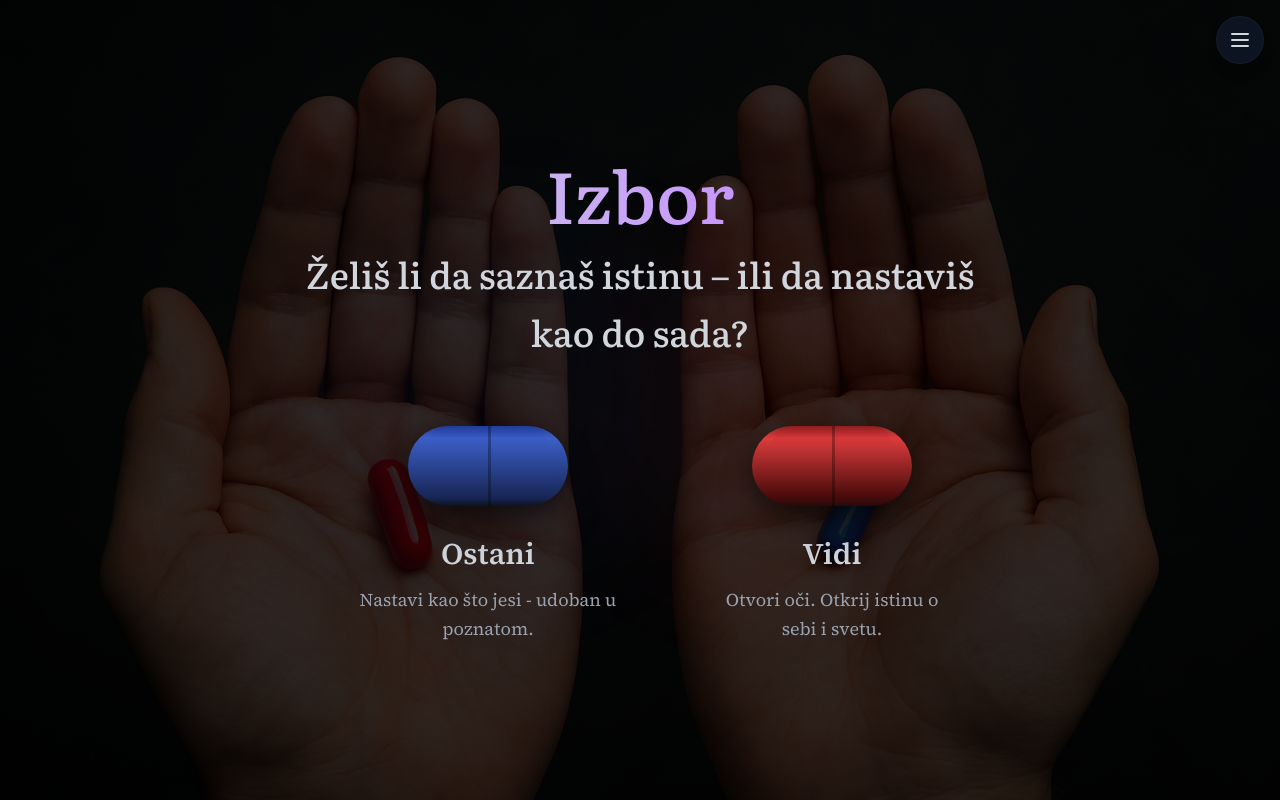
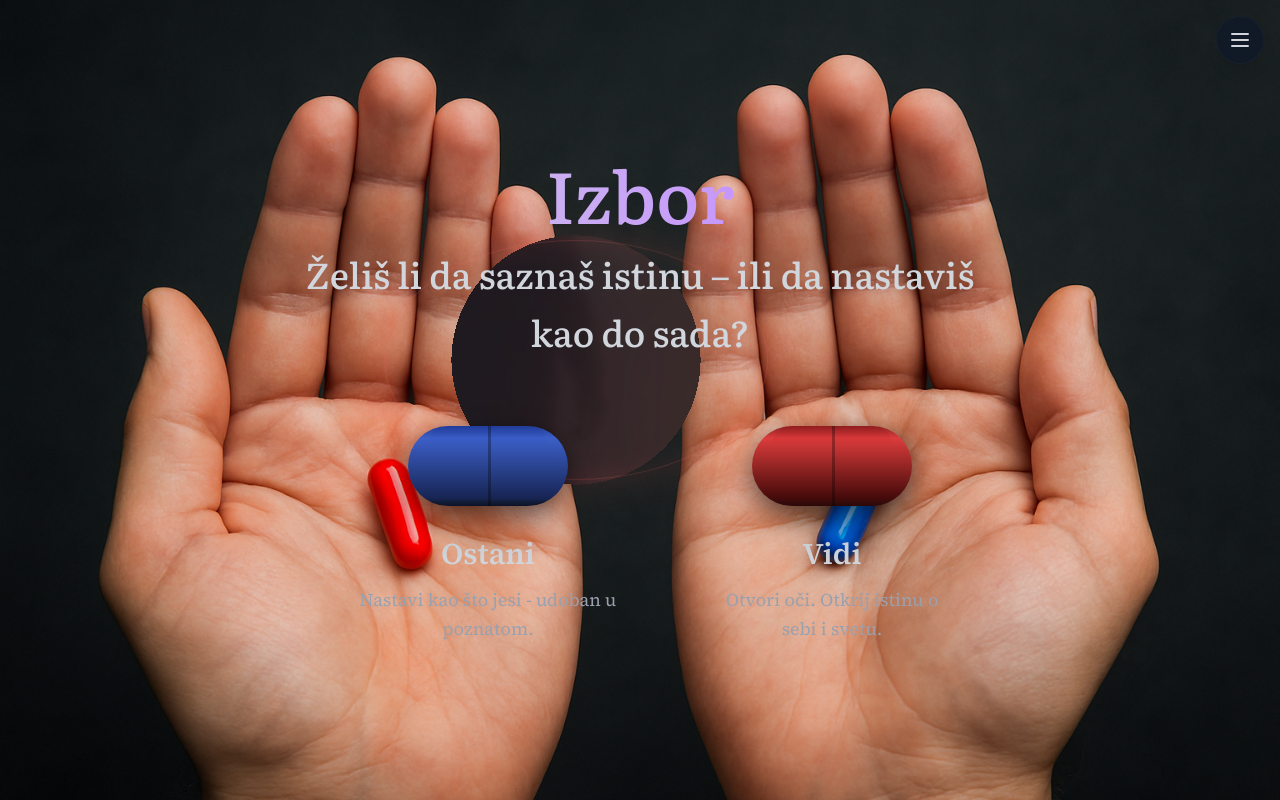
Before and after one commit to nikolabulatovic/novisajt, a Next.js app: page / in a window 1280 px wide. Built offline with nearby package versions, Linux system fonts and the light colour scheme.

Commit message:
checkpoint - start with better transition

```diff
--- a/components/ChoiceStage.tsx
+++ b/components/ChoiceStage.tsx
@@ -23,22 +23,52 @@ export default function ChoiceStage({ onPillChoice }: ChoiceStageProps) {
   };
 
   const { backgroundImage, opacity = 0.8 } = sectionBackgrounds.choice;
+  const { backgroundImage: nextBackgroundImage, opacity: nextOpacity } = sectionBackgrounds.intro;
 
   return (
     <div
       className={`min-h-screen flex items-center justify-center p-8 relative bg-black transition-opacity duration-[600ms] ease-in-out ${isFadingOut ? 'opacity-0' : 'opacity-100'
         }`}>
-      {
-        backgroundImage ? (
-          <div
-            className='absolute inset-0 bg-cover bg-center bg-no-repeat transition-opacity duration-[600ms]'
-            style={{
-              backgroundImage: `url('${backgroundImage}')`,
-              opacity: opacity,
-            }}
-          />
-        ) : null
-      }
+      {/* Next section's background - rendered first, behind everything */}
+      {nextBackgroundImage && (
+        <div
+          className="absolute inset-0 bg-cover bg-center bg-no-repeat z-0"
+          style={{
+            backgroundImage: `url('${nextBackgroundImage}')`,
+            opacity: nextOpacity || 0.2,
+          }}
+        />
+      )}
+
+      {/* Current section's background with mask cutout */}
+      {backgroundImage ? (
+        <div
+          className='absolute inset-0 bg-cover bg-center bg-no-repeat transition-opacity duration-[600ms] z-[1]'
+          style={{
+            backgroundImage: `url('${backgroundImage}')`,
+            opacity: 1,
+            // Create a mask that cuts out a circle, revealing the next section behind
+            maskImage: 'radial-gradient(circle at 45% 45%, transparent 15%, black 15%)',
+            WebkitMaskImage: 'radial-gradient(circle at 45% 45%, transparent 15%, black 15%)',
+          }}
+        />
+      ) : null}
+
+      {/* Subtle glow/border around the peek - positioned near red pill */}
+      {nextBackgroundImage && (
+        <div
+          className="absolute animate-pulse pointer-events-none z-[2]"
+          style={{
+            left: 'calc(45% - 15vw)',
+            top: 'calc(45% - 15vh)',
+            width: '30vw',
+            height: '30vh',
+            borderRadius: '50%',
+            border: '1px solid rgba(255, 100, 100, 0.3)',
+            boxShadow: '0 0 40px rgba(255, 100, 100, 0.2), inset 0 0 30px rgba(255, 100, 100, 0.15)',
+          }}
+        />
+      )}
 
       {/* Animated background - minimal */}
       <div className='absolute inset-0 overflow-hidden'>
```
